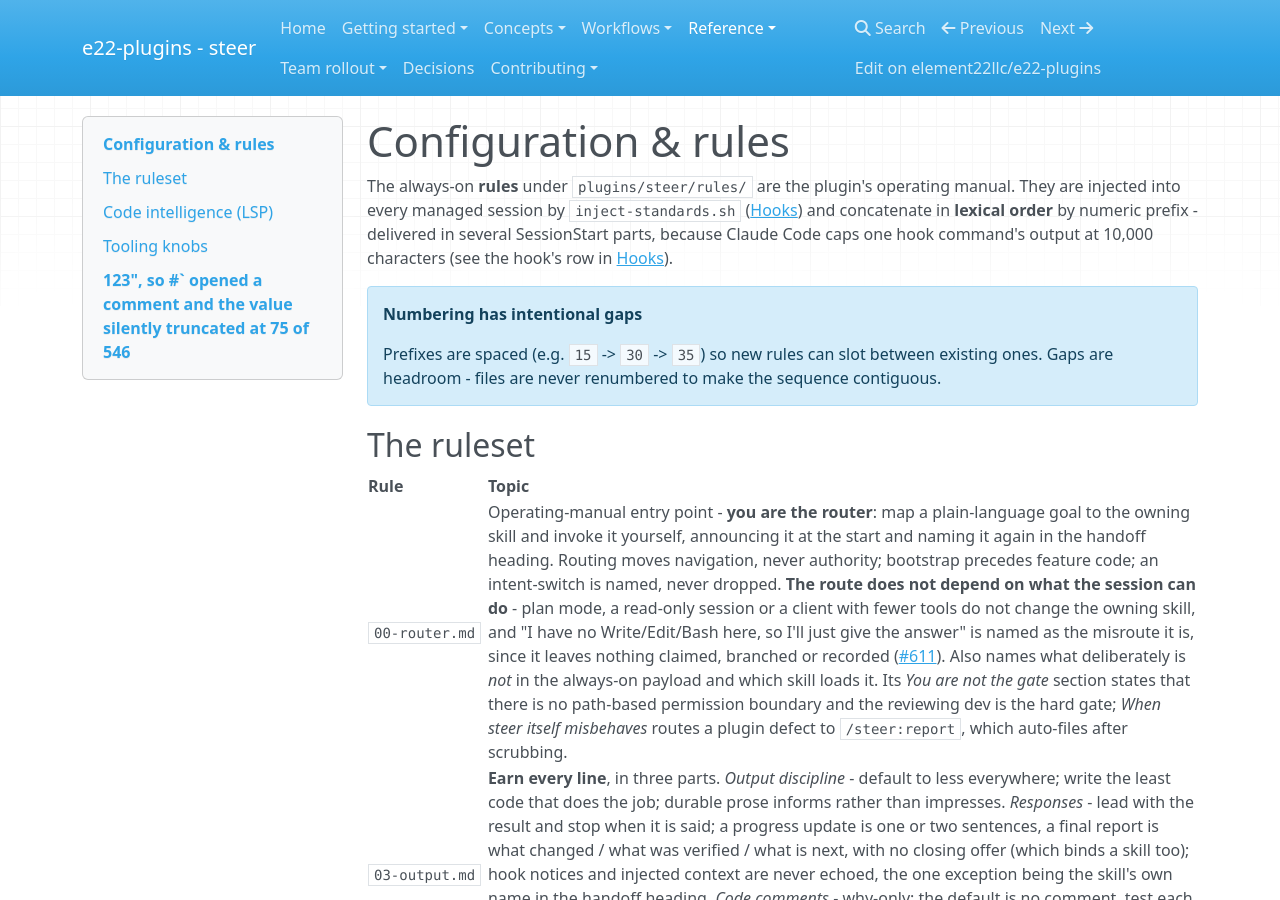
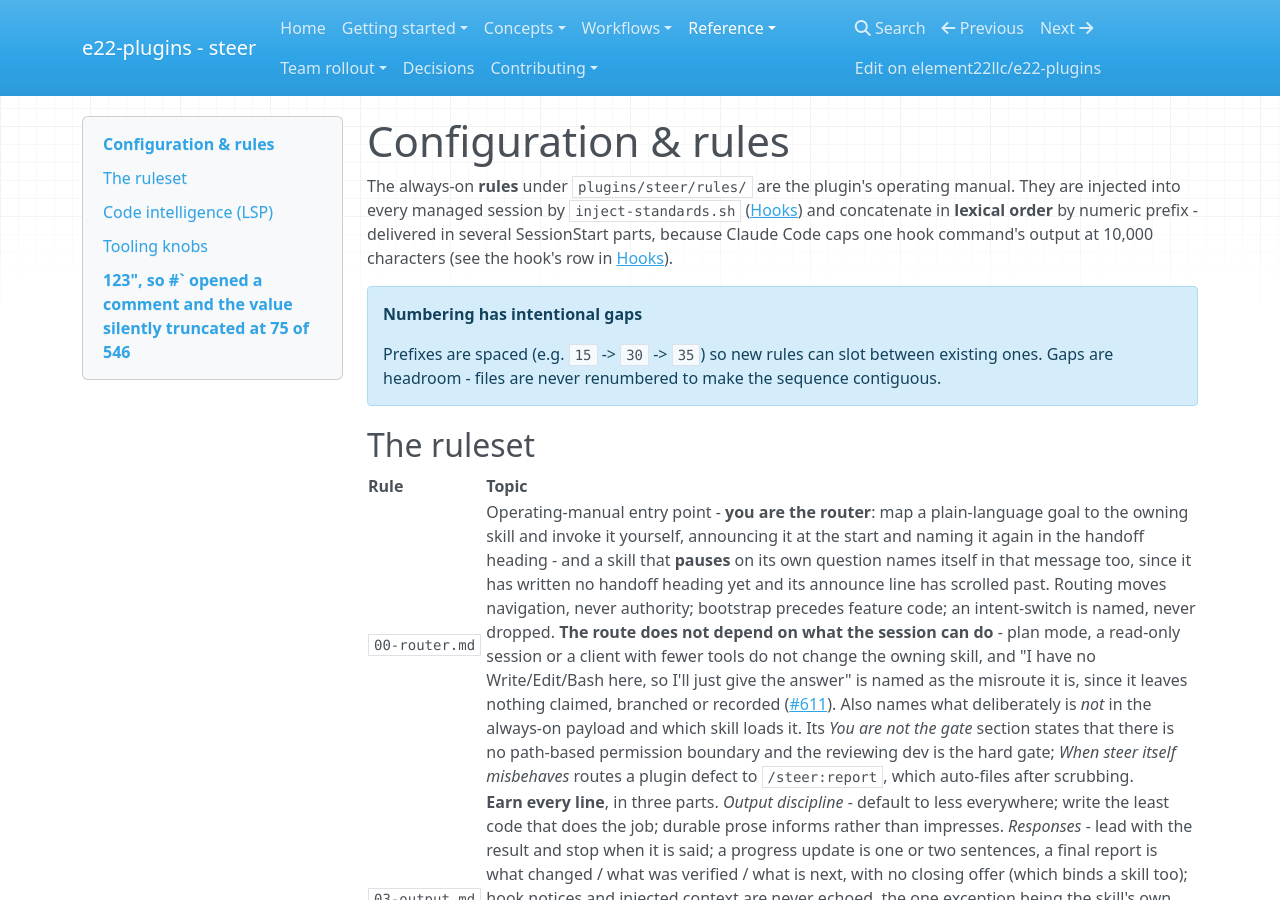
Before and after one commit to element22llc/e22-plugins, an MkDocs documentation site: the page built from docs/reference/configuration.md, in a window 1280 px wide and 900 px high. Built offline with MkDocs 1.6.1, drawn with Linux system fonts in a browser that asks for light colours; nearby versions of some CDN libraries.

Commit message:
docs: note that a paused skill names itself
Co-Authored-By: Claude Opus 5 (1M context) <noreply@anthropic.com>

```diff
--- a/docs/reference/configuration.md
+++ b/docs/reference/configuration.md
@@ -15,7 +15,7 @@ command's output at 10,000 characters (see the hook's row in [Hooks](hooks.md)).
 
 | Rule | Topic |
 | --- | --- |
-| `00-router.md` | Operating-manual entry point - **you are the router**: map a plain-language goal to the owning skill and invoke it yourself, announcing it at the start and naming it again in the handoff heading. Routing moves navigation, never authority; bootstrap precedes feature code; an intent-switch is named, never dropped. **The route does not depend on what the session can do** - plan mode, a read-only session or a client with fewer tools do not change the owning skill, and "I have no Write/Edit/Bash here, so I'll just give the answer" is named as the misroute it is, since it leaves nothing claimed, branched or recorded ([#611](https://github.com/element22llc/e22-plugins/issues/611)). Also names what deliberately is *not* in the always-on payload and which skill loads it. Its *You are not the gate* section states that there is no path-based permission boundary and the reviewing dev is the hard gate; *When steer itself misbehaves* routes a plugin defect to `/steer:report`, which auto-files after scrubbing. |
+| `00-router.md` | Operating-manual entry point - **you are the router**: map a plain-language goal to the owning skill and invoke it yourself, announcing it at the start and naming it again in the handoff heading - and a skill that **pauses** on its own question names itself in that message too, since it has written no handoff heading yet and its announce line has scrolled past. Routing moves navigation, never authority; bootstrap precedes feature code; an intent-switch is named, never dropped. **The route does not depend on what the session can do** - plan mode, a read-only session or a client with fewer tools do not change the owning skill, and "I have no Write/Edit/Bash here, so I'll just give the answer" is named as the misroute it is, since it leaves nothing claimed, branched or recorded ([#611](https://github.com/element22llc/e22-plugins/issues/611)). Also names what deliberately is *not* in the always-on payload and which skill loads it. Its *You are not the gate* section states that there is no path-based permission boundary and the reviewing dev is the hard gate; *When steer itself misbehaves* routes a plugin defect to `/steer:report`, which auto-files after scrubbing. |
 | `03-output.md` | **Earn every line**, in three parts. *Output discipline* - default to less everywhere; write the least code that does the job; durable prose informs rather than impresses. *Responses* - lead with the result and stop when it is said; a progress update is one or two sentences, a final report is what changed / what was verified / what is next, with no closing offer (which binds a skill too); hook notices and injected context are never echoed, the one exception being the skill's own name in the handoff heading. *Code comments* - why-only: the default is no comment, test each one by deleting it, never restate the code or keep dead code, config gets one header line, and a dense file is not a licence to add more (advised at write time by `check-comment-density.sh`, audited by the comment-noise dimension). |
 | `05-roles.md` | Who you are working with. |
 | `10-stack.md` | Stack defaults (app / service profile) - **e22 org pack** (`inject-when=org-e22`), and the home of the baseline patterns' default-stack instances and the deployed secret-store default. |
```
